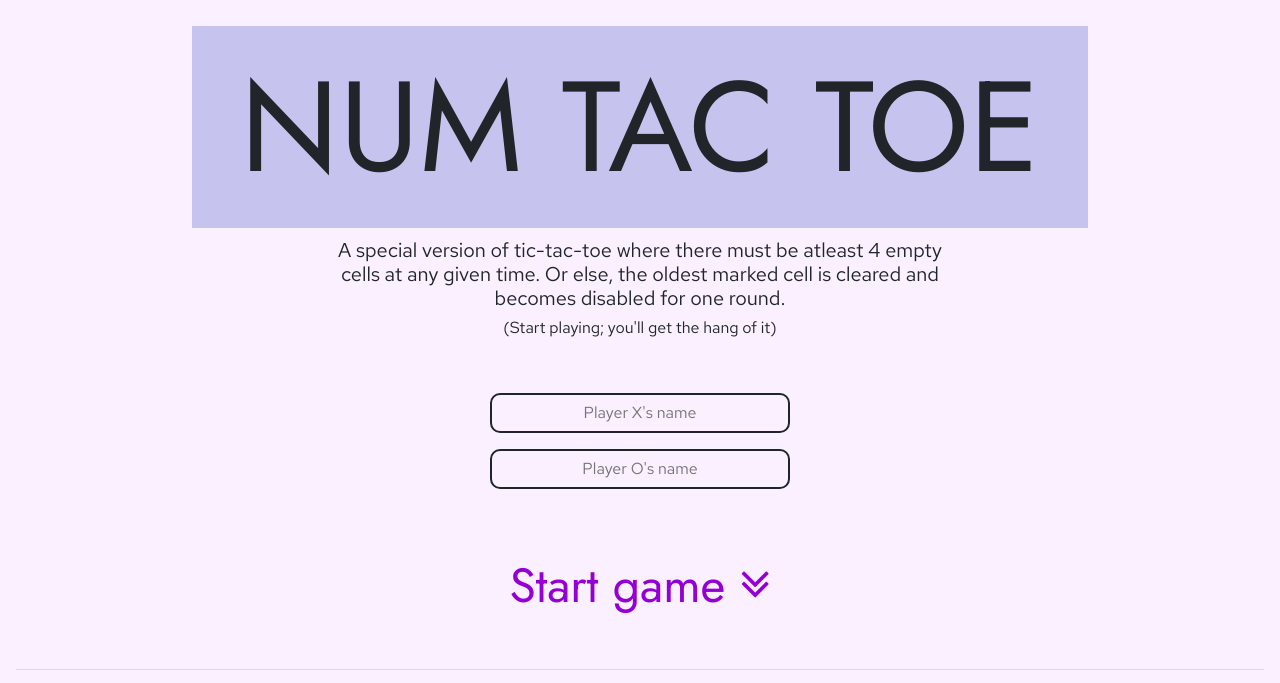
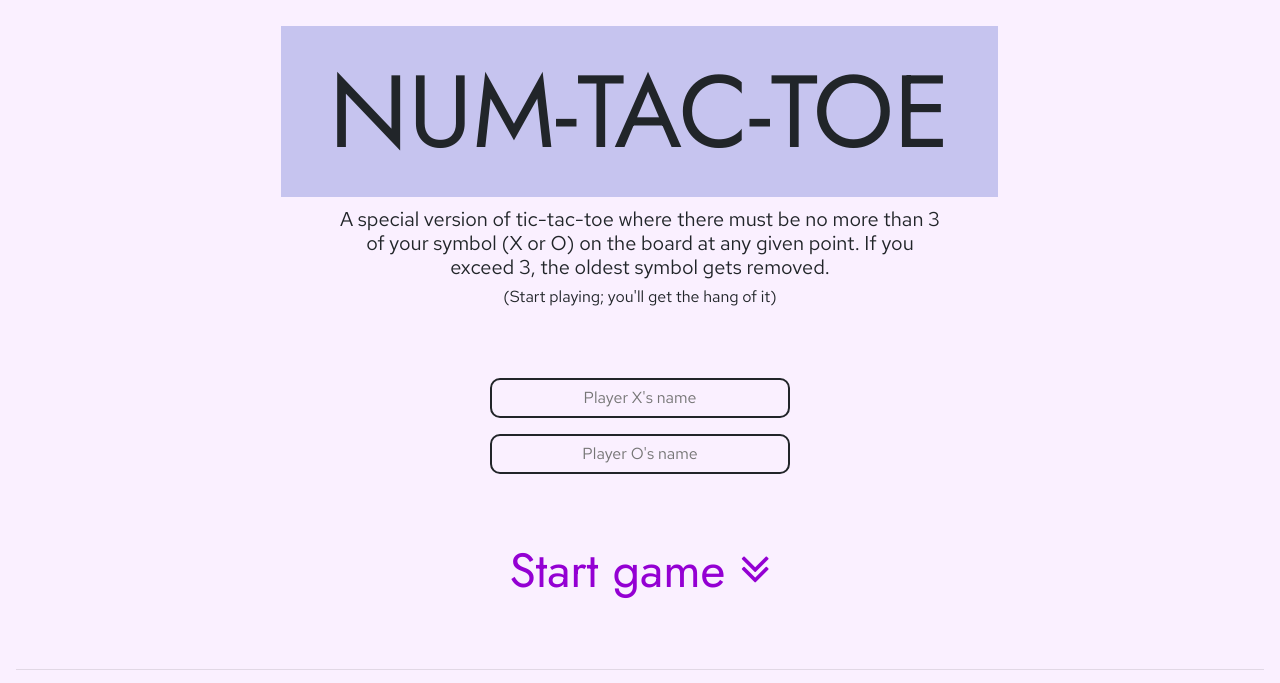
Before and after one commit to numannaeem/tic-tac-toe, a website: page index.html in a window 1280 px wide. Shown: the top 683 px of the page. Drawn offline with nearby package versions, Linux system fonts and the light colour scheme.

```diff
--- a/index.html
+++ b/index.html
@@ -7,7 +7,7 @@
       name="viewport"
       content="width=device-width, initial-scale=1.0, shrink-to-fit=no"
     />
-
+    <link rel="icon" href="favicon.ico" />
     <link
       rel="stylesheet"
       href="https://cdn.jsdelivr.net/npm/bootstrap@4.6.0/dist/css/bootstrap.min.css"
@@ -39,12 +39,12 @@
               data-tilt-max-glare="0.8"
               id="tictactoe-text"
             >
-              NUM TAC TOE
+              NUM-TAC-TOE
             </h1>
           </div>
-          <div class="col-12 col-md-6 mx-auto text-center">
+          <div class="col-12 col-md-6 mx-auto mb-3 text-center">
             <h5>
-                A special version of tic-tac-toe where there must be atleast 4 empty cells at any given time. Or else, the oldest marked cell is cleared and becomes disabled for one round.
+                A special version of tic-tac-toe where there must be no more than 3 of your symbol (X or O) on the board at any given point. If you exceed 3, the oldest symbol gets removed.
             </h5>
             <h6>
                 (Start playing; you'll get the hang of it)
--- a/styles.css
+++ b/styles.css
@@ -28,7 +28,7 @@
 }
 
 h1 {
-    font-size: 10vmax;
+    font-size: 8vmax;
 }
 
 h2 {
```
Also changed, not shown: favicon.ico (added).
